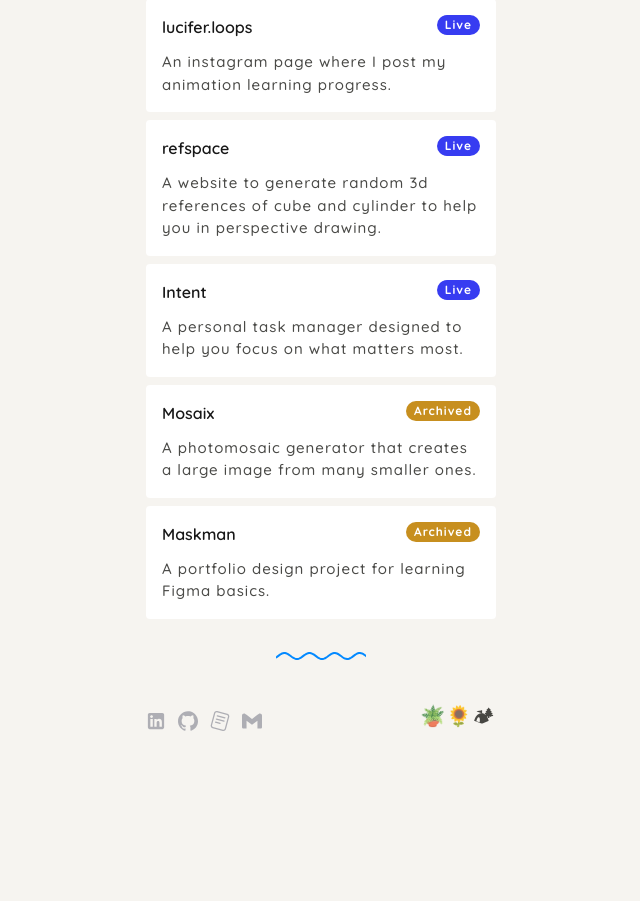
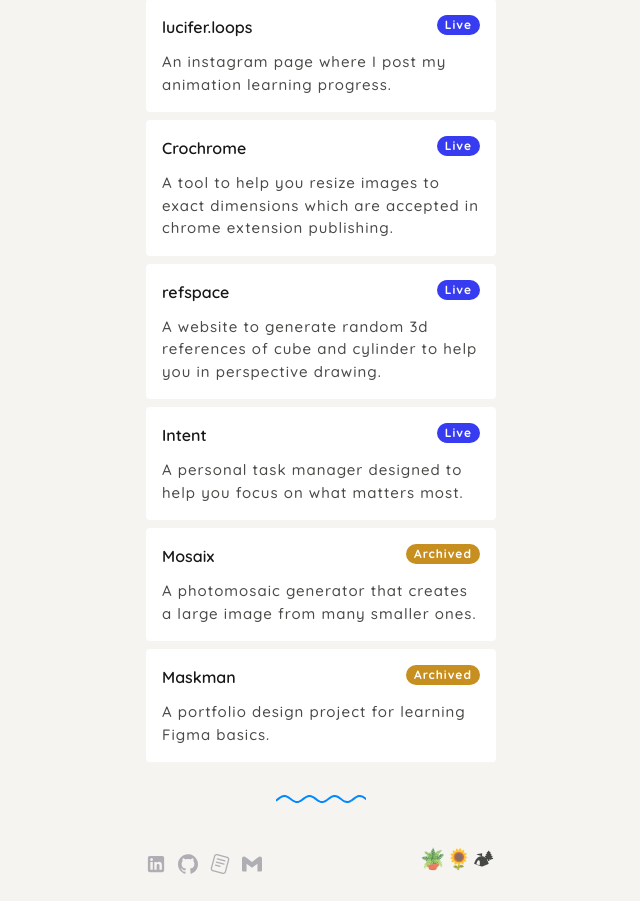
Before and after one commit to maskmanlucifer/lucifer, a React (Create React App) app: page /#/ in a window 1280 px wide. Shown: the part 1209-2110 px from the top of the page, without its empty margins (319-959 px from the left). Before the commit the page ends 1966 px from the top, so only its background shows below. Built offline with nearby package versions, Linux system fonts and the light colour scheme; a web font is replaced by a local one.

Commit message:
feat: add new project

```diff
--- a/src/constants.js
+++ b/src/constants.js
@@ -46,6 +46,12 @@ export const data = {
       description:
         "An instagram page where I post my animation learning progress.",
       projectUrl: "https://www.instagram.com/lucifer.loops/",
+      status: "Live",
+    },
+    {
+      title: "Crochrome",
+      description: "A tool to help you resize images to exact dimensions which are accepted in chrome extension publishing.",
+      projectUrl: "https://maskmanlucifer.github.io/crochrome/",
       status: "Live",
     },
     {
```
